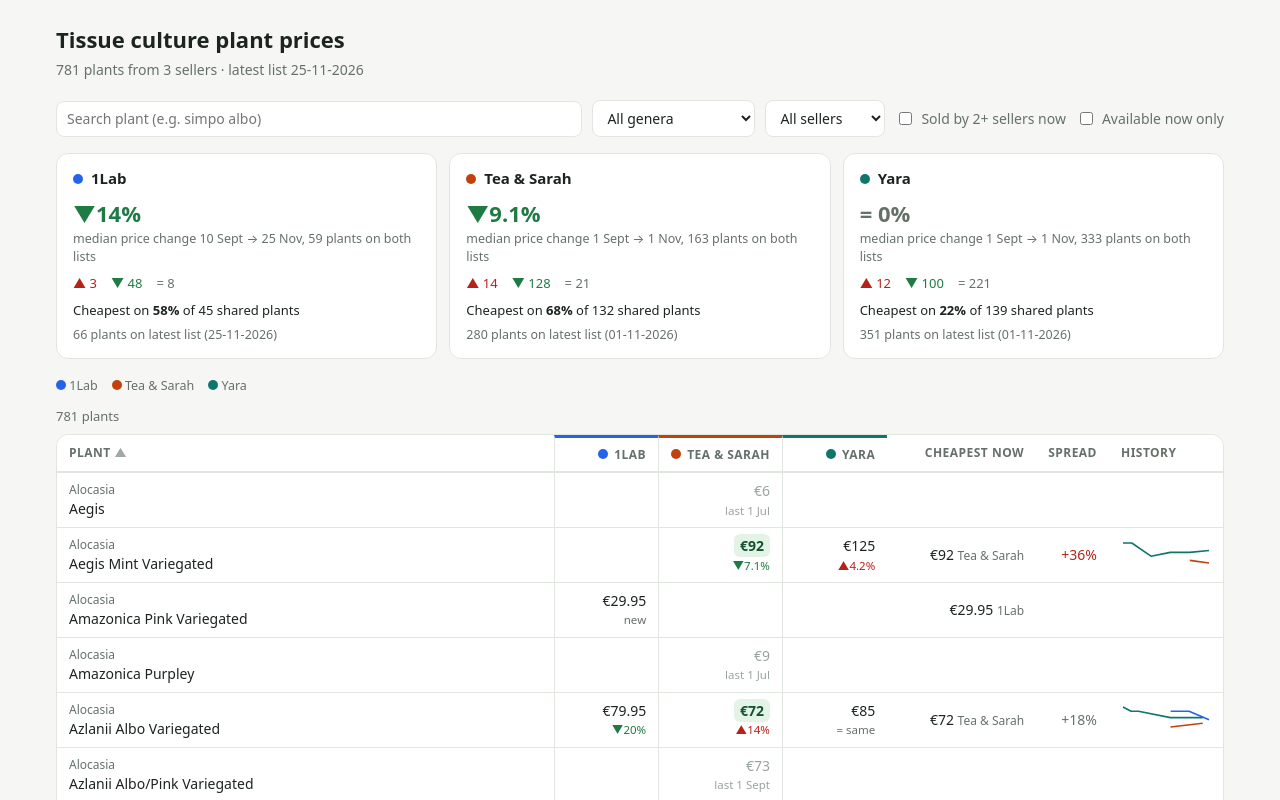
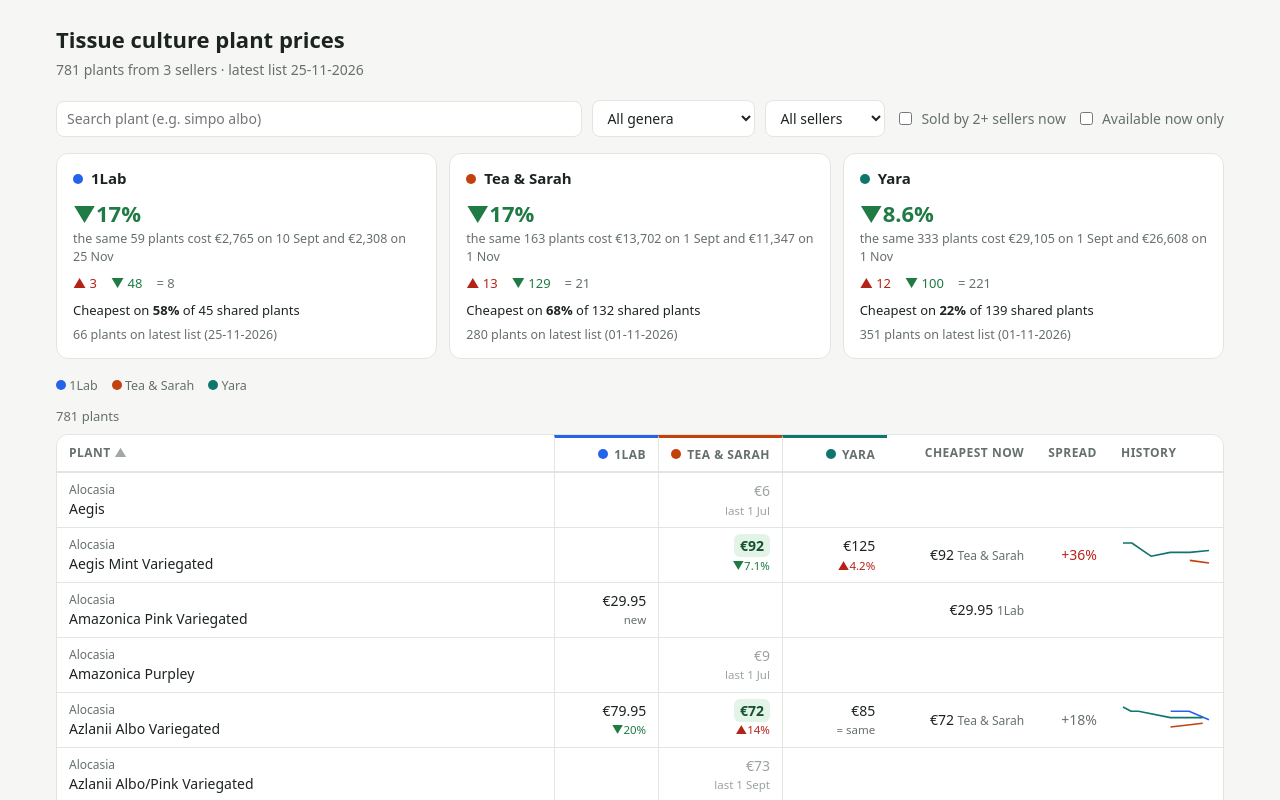
Before and after one commit to fdorssers/tc-pricing, a plain HTML site: page index.html in a window 1280 px wide. Shown: the top 800 px of the page. Drawn offline with nearby package versions, Linux system fonts and the light colour scheme.

Commit message:
Use basket price change on seller cards; parse thousands separators
The cards showed the median change per plant, which reads 0% when most
of a seller's prices are unchanged (Yara: 221 of 333). They now show
what the same plants cost in total on the seller's previous vs latest
list, with the euro totals underneath.

Prices like "€ 1.030.00" were read as €1.03. A trailing separator with
1-2 digits is now the decimal point and any other separator is treated
as a thousands separator.

Co-Authored-By: Claude Opus 5.5 <noreply@anthropic.com>

```diff
--- a/index.html
+++ b/index.html
@@ -147,7 +147,15 @@ function parseCSV(text) {
   const head = rows.shift().map(h => h.replace(/^﻿/, '').trim());
   return rows.map(r => Object.fromEntries(head.map((h, i) => [h, (r[i] ?? '').trim()])));
 }
-const money = s => { const n = parseFloat(String(s).replace(/[^\d.,]/g, '').replace(/,/g, '')); return isFinite(n) ? n : null; };
+// Handles "€ 110.00", "€ 1,030.00", "€ 1.030.00" and "€ 1.030,00": a trailing separator with
+// 1–2 digits is the decimal point, every other separator is a thousands separator.
+const money = s => {
+  const t = String(s).replace(/[^\d.,]/g, '');
+  if (!/\d/.test(t)) return null;
+  const m = /^(.*?)[.,](\d{1,2})$/.exec(t);
+  const n = m ? Number(m[1].replace(/[.,]/g, '') + '.' + m[2]) : Number(t.replace(/[.,]/g, ''));
+  return isFinite(n) ? n : null;
+};
 const packSize = s => { const m = /^(\d+)/.exec(s || ''); return m ? +m[1] : null; };
 const parseDate = s => { const [d, m, y] = s.split('-').map(Number); return Date.UTC(y, m - 1, d); };
 const fmtDate = t => { const d = new Date(t); return `${String(d.getUTCDate()).padStart(2, '0')}-${String(d.getUTCMonth() + 1).padStart(2, '0')}-${d.getUTCFullYear()}`; };
@@ -227,12 +235,12 @@ function renderCards() {
   $('cards').innerHTML = SELLERS.map(s => {
     const dates = SELLER_DATES[s], last = dates.at(-1), prev = dates.at(-2);
     const changes = [];
-    let up = 0, down = 0, same = 0, cheapest = 0, compared = 0, carried = 0;
+    let up = 0, down = 0, same = 0, cheapest = 0, compared = 0, carried = 0, sumPrev = 0, sumLast = 0;
     for (const p of set) {
       const m = p.by[s]; if (!m) continue;
       const a = m.get(prev)?.price, b = m.get(last)?.price;
       if (a != null && b != null) {
-        const c = (b - a) / a; changes.push(c);
+        const c = (b - a) / a; changes.push(c); sumPrev += a; sumLast += b;
         if (c > 0.0005) up++; else if (c < -0.0005) down++; else same++;
       }
       if (p.cur[s]?.current) {
@@ -240,12 +248,16 @@ function renderCards() {
         if (p.nCurrent >= 2) { compared++; if (p.cur[s].price === p.best) cheapest++; }
       }
     }
-    const med = median(changes);
-    const trend = med == null ? '<span class="flat">—</span>' : `<span class="${cls(med)}">${Math.abs(med) < 0.0005 ? '= 0%' : pct(med)}</span>`;
+    // Basket change: what the same plants cost in total on the latest list vs the previous one.
+    const basket = sumPrev ? sumLast / sumPrev - 1 : null;
+    const trend = basket == null ? '<span class="flat">—</span>' : `<span class="${cls(basket)}">${Math.abs(basket) < 0.0005 ? '= 0%' : pct(basket)}</span>`;
+    const eur0 = n => '€' + Math.round(n).toLocaleString('en-GB');
     return `<div class="card">
       <h2><span class="dot" style="background:${sellerColor(s)}"></span>${esc(s)}</h2>
       <div class="big">${trend}</div>
-      <div class="meta">median price change ${prev ? `${fmtShort(prev)} → ${fmtShort(last)}` : '(only one list)'}${changes.length ? `, ${changes.length} plants on both lists` : ''}</div>
+      <div class="meta">${!prev ? 'only one price list so far'
+        : changes.length ? `the same ${changes.length} plants cost ${eur0(sumPrev)} on ${fmtShort(prev)} and ${eur0(sumLast)} on ${fmtShort(last)}`
+        : `no plants on both the ${fmtShort(prev)} and ${fmtShort(last)} lists`}</div>
       <div class="stats">
         <span class="up">▲ ${up}</span><span class="down">▼ ${down}</span><span class="flat">= ${same}</span>
       </div>
```
